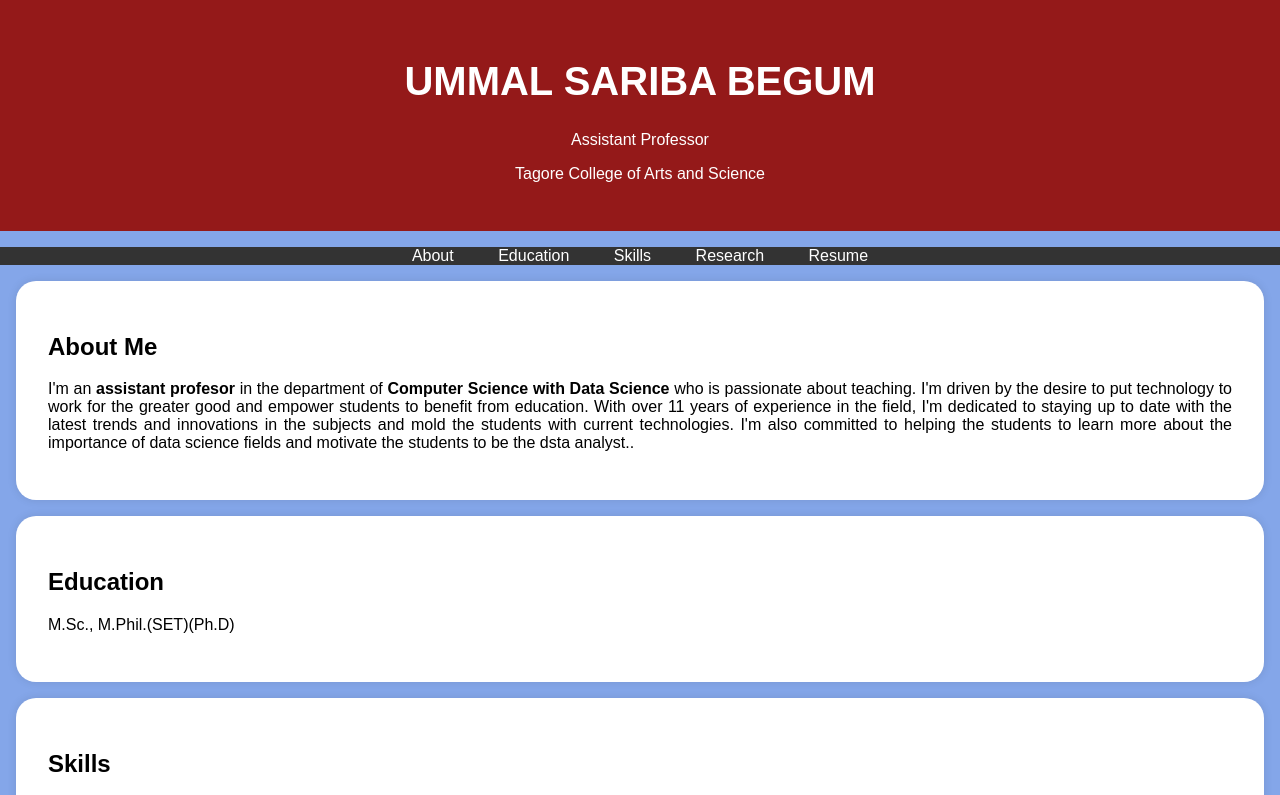
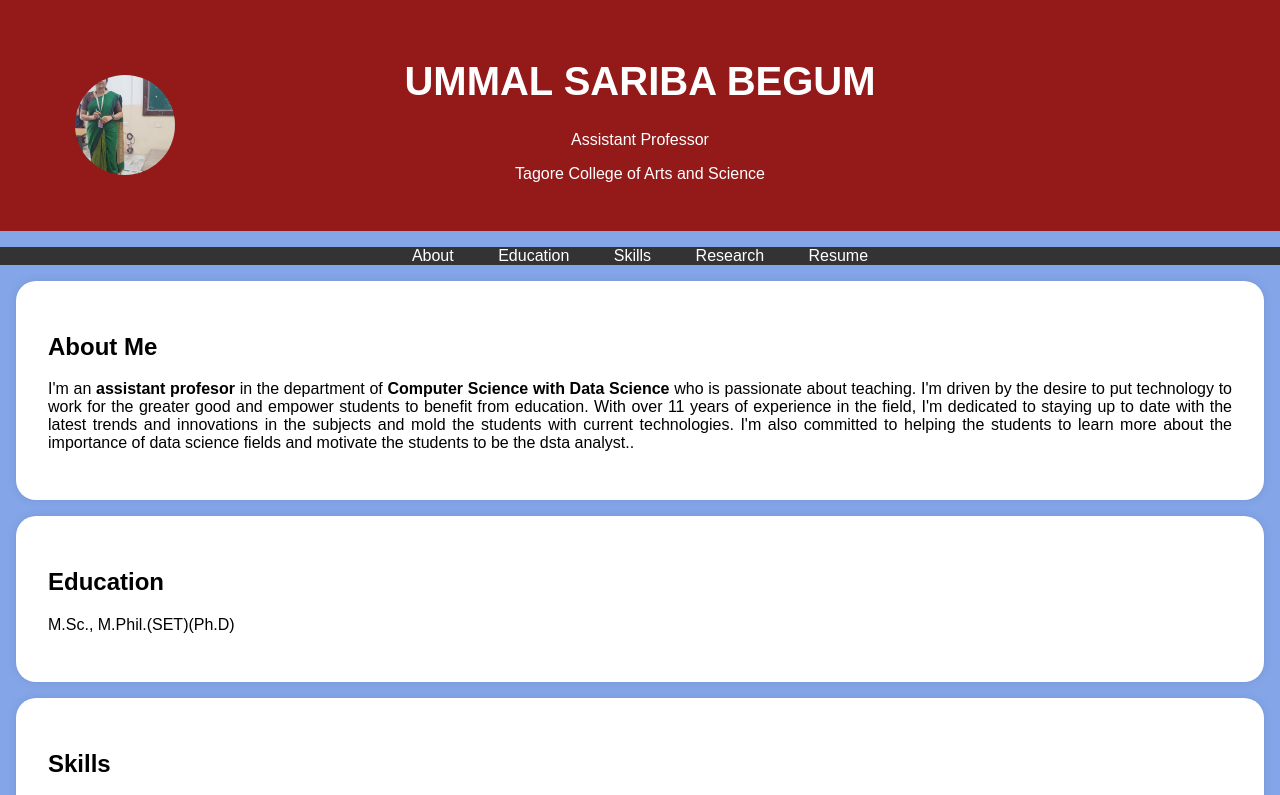
Before and after one commit to Ummalsariba/Project, a plain HTML site: page index.html in a window 1280 px wide. Shown: the top 795 px of the page. Drawn offline with Linux system fonts and the light colour scheme.

Commit message:
Update index.html

```diff
--- a/index.html
+++ b/index.html
@@ -95,7 +95,7 @@
     <header>
         <div class="header-content">
             <!-- Add your profile picture here -->
-          <!--  <img src="./photo.jpg" alt="Your Profile Picture" class="profile-picture"> -->
+           <img src="./IMG-20241216-WA0012.jpg" alt="Your Profile Picture" class="profile-picture">
             <h1>UMMAL SARIBA BEGUM</h1>
             <p>Assistant Professor</p>
            <p>Tagore College of Arts and Science</p>
```
